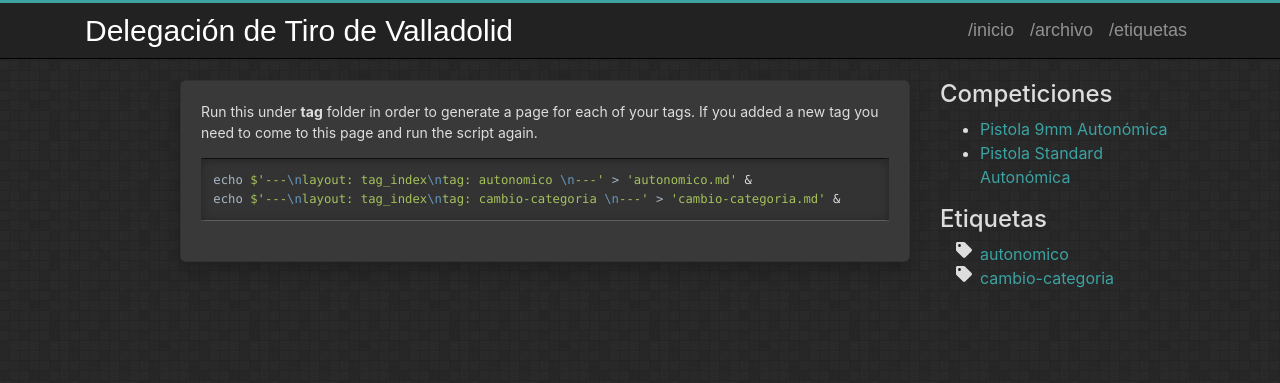
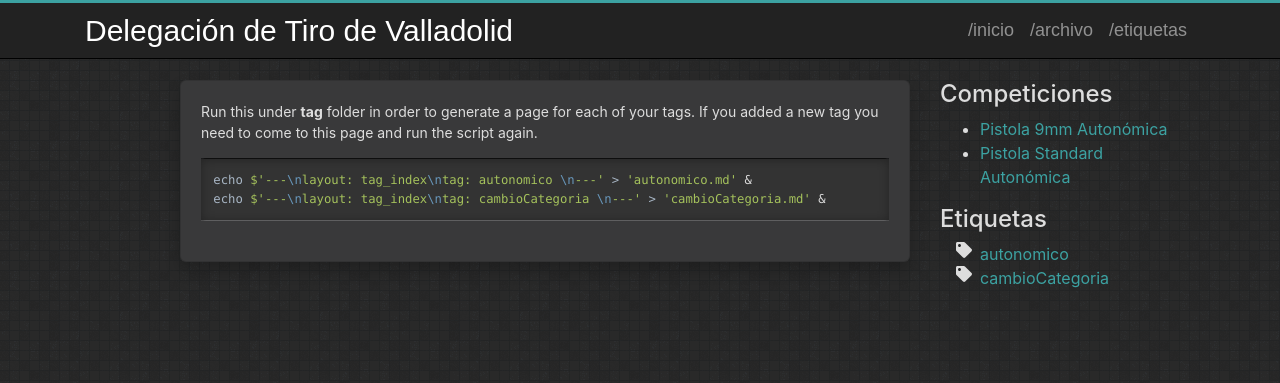
Before and after one commit to ftova/resultados, a Jekyll site: the page built from admin.md, in a window 1280 px wide. Shown: the top 383 px of the page. Built offline with Jekyll 4.4.1, drawn with Linux system fonts in a browser that asks for light colours.

Commit message:
Update 2023-02-26-Pistola_9mm.md

```diff
--- a/_posts/2023-02-26-Pistola_9mm.md
+++ b/_posts/2023-02-26-Pistola_9mm.md
@@ -5,7 +5,7 @@ date: 2023-02-26 16:25:06
 description: Resultados no publicados
 tags:
  - autonomico
- - cambio-categoria
+ - cambioCategoria
 ---
 
 ## Pistola 9mm
```
